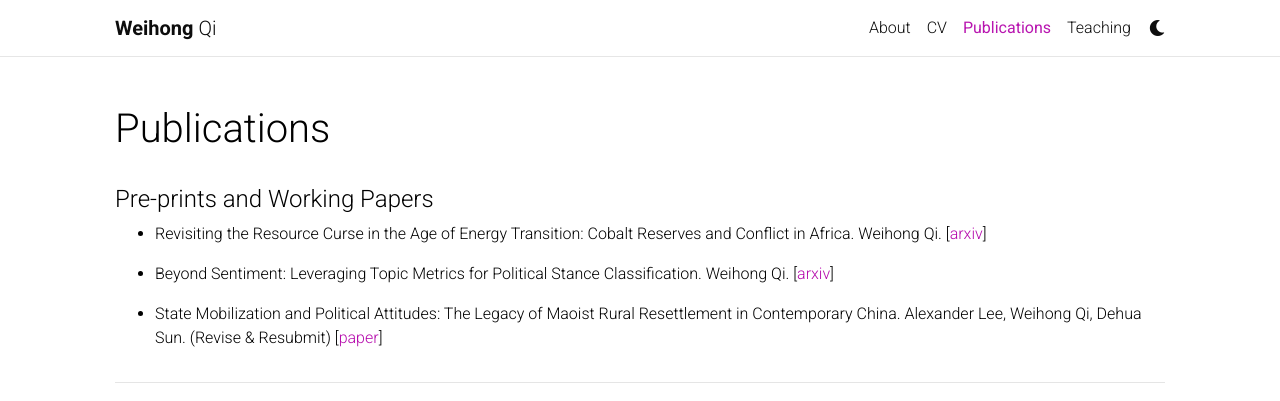
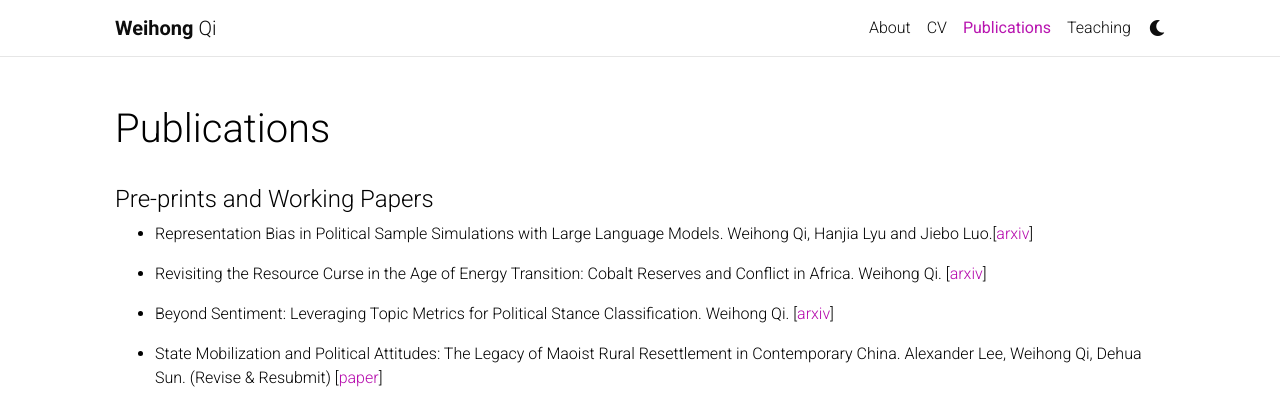
Before and after one commit to WeihongQ/weihongq.github.io, a Jekyll site: the page built from _pages/publications.md, in a window 1280 px wide, cut to the strip 0-401 px from the top of the page. Built offline with Jekyll 4.4.1, drawn with Linux system fonts in a browser that asks for light colours; comment, search, counter and statistics services are not loaded; a style sheet for code colours, icons or effects is not loaded.

```diff
--- a/_pages/publications.md
+++ b/_pages/publications.md
@@ -11,6 +11,8 @@ nav_order: 2
 <!-- _pages/publications.md -->
 
 #### Pre-prints and Working Papers
+
+- Representation Bias in Political Sample Simulations with Large Language Models. Weihong Qi, Hanjia Lyu and Jiebo Luo.[[arxiv](https://arxiv.org/pdf/2407.11409)]
 
 - Revisiting the Resource Curse in the Age of Energy Transition: Cobalt Reserves and Conflict in Africa. Weihong Qi. [[arxiv](https://arxiv.org/abs/2404.17713)]
 
```
Also changed, not shown: _news/2024-05-05.md (added, +7 -0 lines), _pages/teaching.md (+1 -1 lines).
